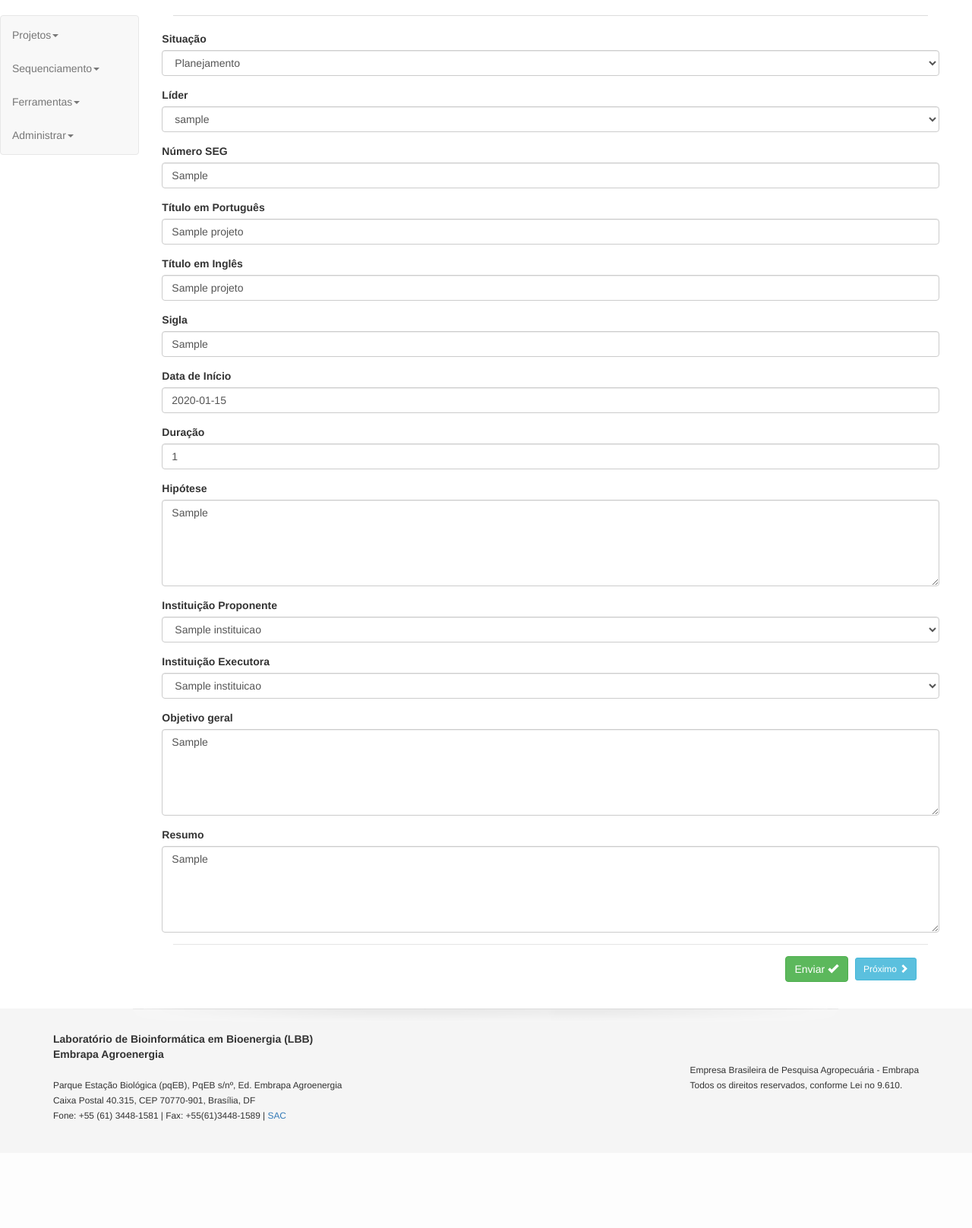
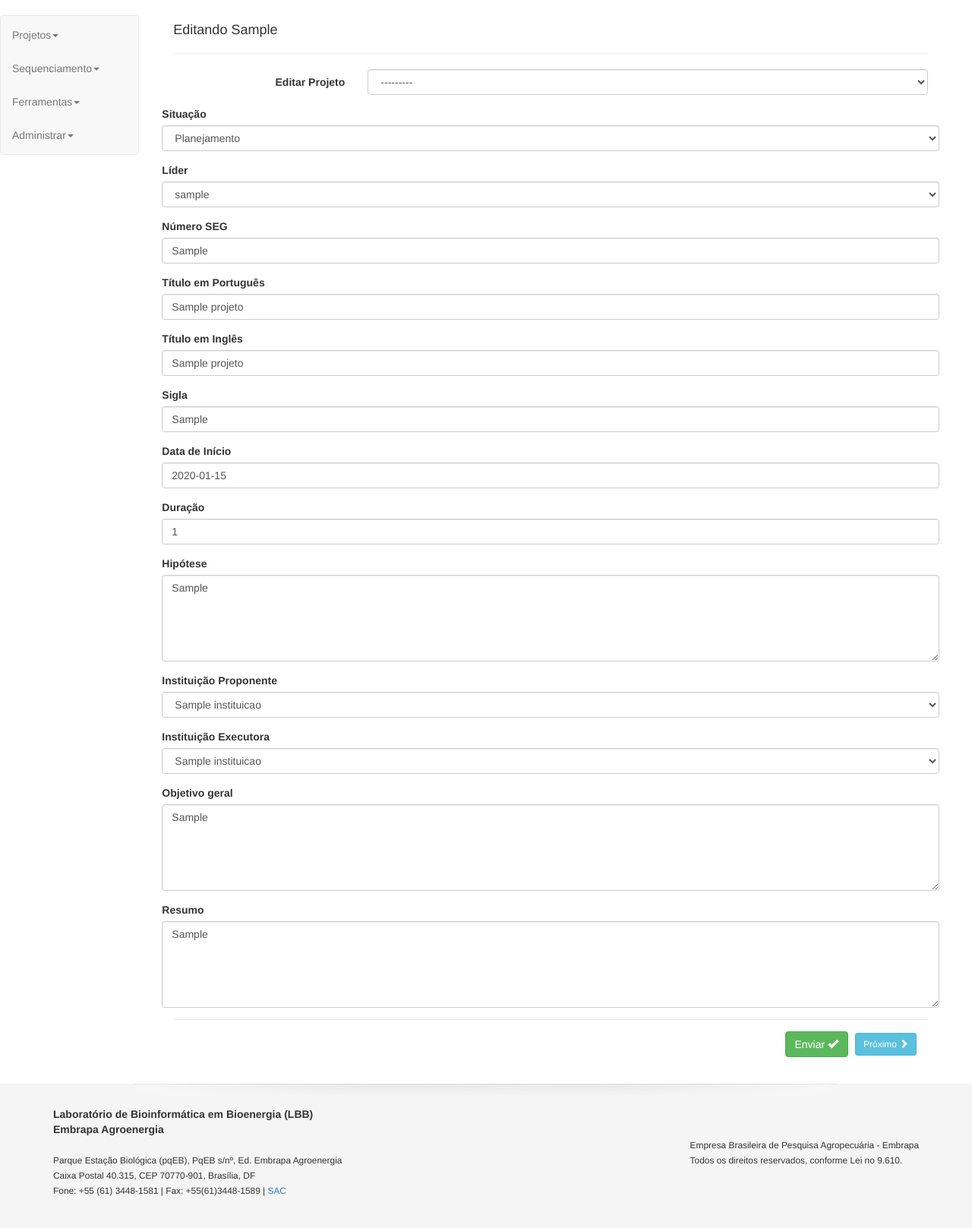
Before and after one commit to marcelo-soares-souza/gbp, a Django app: page /projeto/update/1/ in a window 1280 px wide. Shown: the part 88-1705 px from the top of the page at 76% size. Before the commit the page ends 1564 px from the top, so only its background shows below. Run offline with Django 3.2, Linux system fonts and the light colour scheme; a user stored in the database is signed in; tables that the repository leaves empty hold one stand-in row (values such as "Sample post"); some libraries are stand-ins or nearby versions.

Commit message:
Added new method to update Projeto

```diff
--- a/projeto/templates/projeto/crud/form.html
+++ b/projeto/templates/projeto/crud/form.html
@@ -6,9 +6,13 @@
 
 {% block content %}
 
-    {% include "base/menu-projetos.html" %} <br/>
+    {% if 'update' not in request.resolver_match.url_name %}
+      {% include "base/menu-projetos.html" %} <br/>
+    {% else %}
+      <h4>Editando {{projeto}}</h4>
+      <hr/>
+    {% endif %}
 
-    <!--
     {% if projetos %}
     <div class="form-horizontal">
     <div class="form-group">
@@ -18,14 +22,13 @@
           <option  value="" selected="selected">---------</option>
           <option  value="0">Criar Novo Projeto</option>
           {% for projeto in projetos %}
-            <option value="{{projeto.id}}">{{projeto}}</option>
+            <option value="{{projeto.id}}">Editar {{projeto}}</option>
           {% endfor %}
         </select>
       </div>
     </div>
   </div>
   {% endif %}
-  -->
 
     <form class="form-horizontal" method="POST">
         {% csrf_token %}
@@ -45,7 +48,6 @@
       });
     </script>
 
-    <!--
     <script>
       $(function(){
         $('#editar_projeto').on('change', function () {
@@ -62,5 +64,4 @@
         });
       });
     </script>
-    -->
 {% endblock content %}
--- a/projeto/views/objetivo.py
+++ b/projeto/views/objetivo.py
@@ -65,7 +65,6 @@ class ObjetivoProjetoCreate(LoggedInMixin, CreateView):
 
     def get_context_data(self, **kwargs):
         context = super(ObjetivoProjetoCreate, self).get_context_data(**kwargs)
-        # context["objetivos"] = Objetivo.objects.all().order_by('numero')
         context["projetos"] = Objetivo.objects.values('projeto_id').annotate(total=Count('projeto_id')).order_by('projeto_id')
 
         return context
--- a/projeto/views/projeto.py
+++ b/projeto/views/projeto.py
@@ -43,13 +43,11 @@ class ProjetoCreate(LoggedInMixin, CreateView):
     def get_initial(self):
         return {'criado_por': self.request.user.id}
 
-    '''
     def get_context_data(self, **kwargs):
         context = super(ProjetoCreate, self).get_context_data(**kwargs)
         context['projetos'] = Projeto.objects.all()
 
         return context
-    '''
 
 
 class ProjetoUpdate(LoggedInMixin, UpdateView):
```
